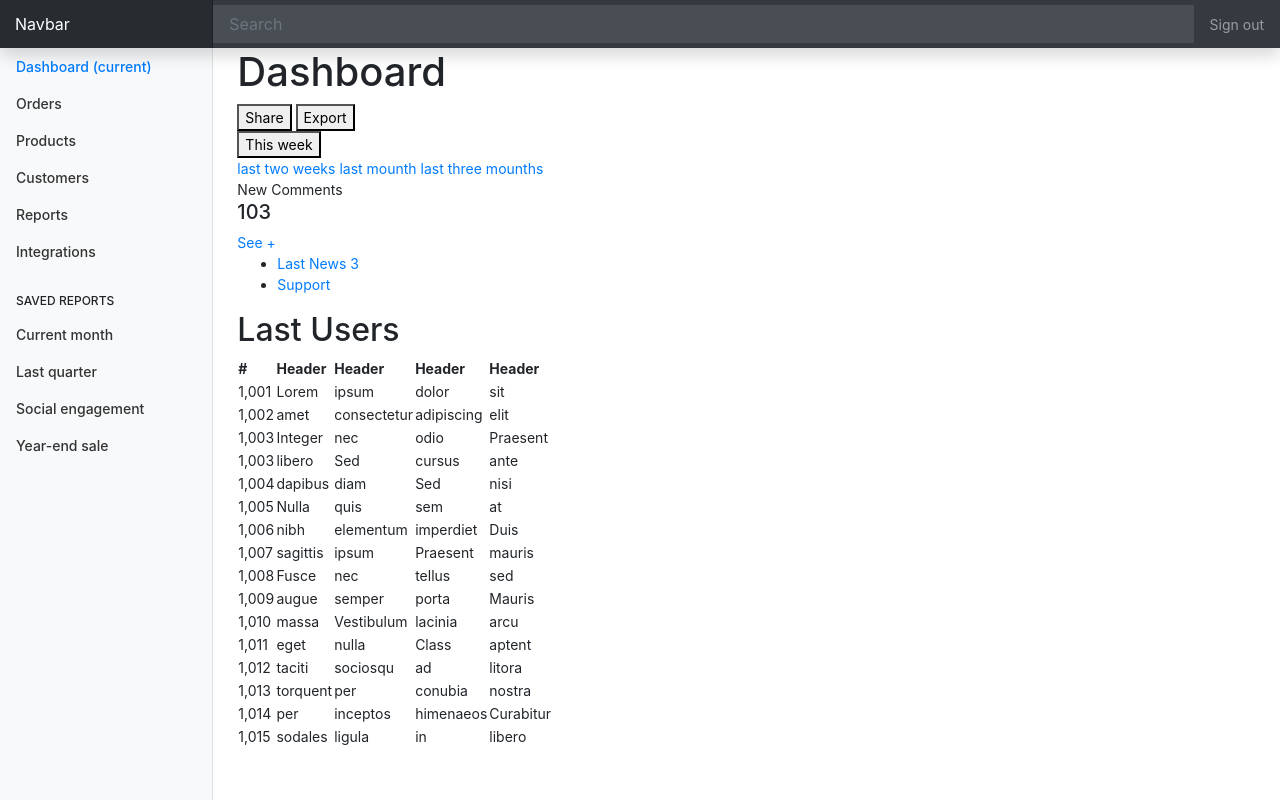
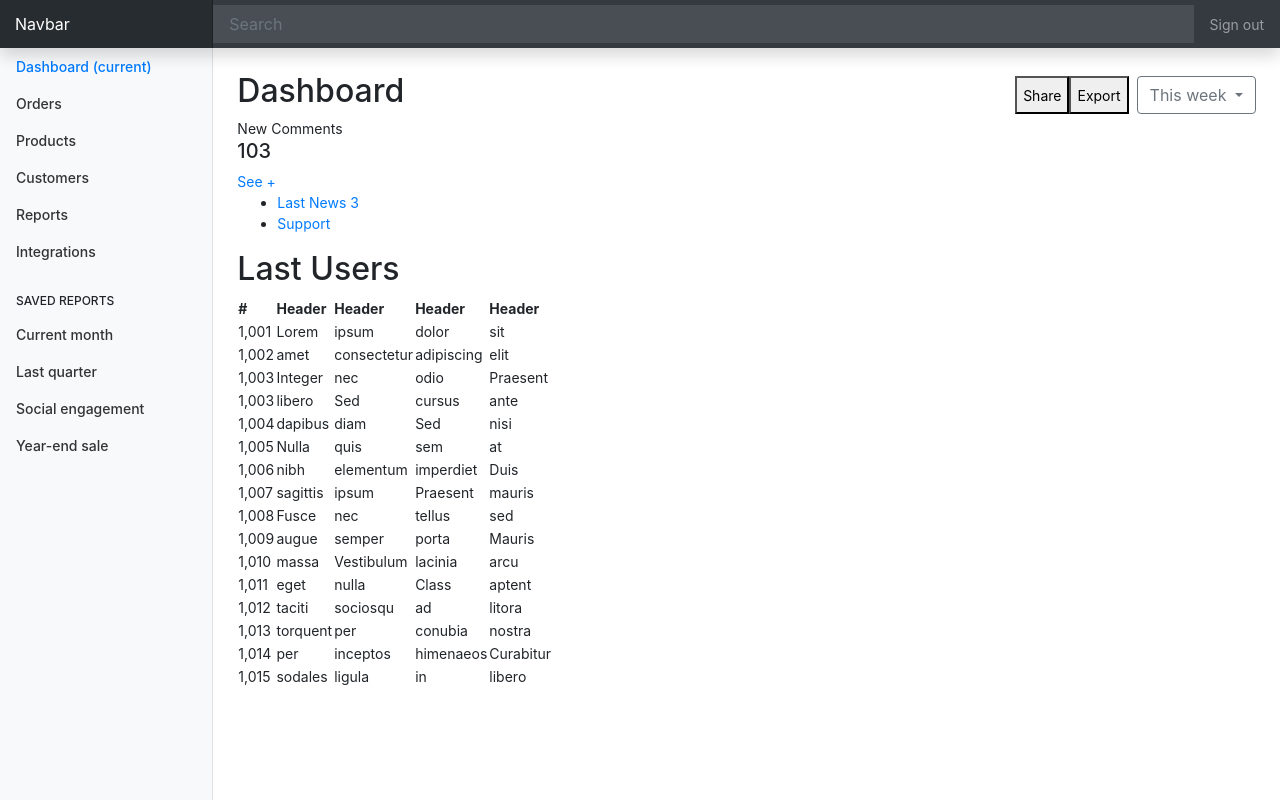
Before and after one commit to adrianoarrudaramos/dashboard-bootstrap4, a plain HTML site: page index.html in a window 1280 px wide. Drawn offline with Linux system fonts and the light colour scheme.

Commit message:
Ajuste linha Dashboard

```diff
--- a/index.html
+++ b/index.html
@@ -91,24 +91,28 @@
   </nav>
 
   <main role="main" class="col-10 ml-auto px-4">
-    <div class="">
-      <h1 class="">Dashboard</h1>
-      <div class="">
-        <div class="">
-          <button class="">Share</button>
-          <button class="">Export</button>
+
+    <div class="d-flex justify-content-between align-items-center mt-4">
+      <h1 class="h2">Dashboard</h1>
+      <div class="btn-toolbar" role="toolbar" aria-label="Toolbar with button groups">
+        <div class="btn-group mr-2" role="group" aria-label="First group">
+          <button class="button" class="btn btn-sm btn-outline-secondary">Share</button>
+          <button class="button" class="btn btn-sm btn-outline-secondary">Export</button>
         </div>
 
-        <div class="">
-          <button class="" type="button">
+        <div class="dropdown">
+          <button class="btn btn-outline-secondary dropdown-toggle" type="button"
+          id="dropdownMenuButton" data-toggle="dropdown" aria-haspopup="true"
+          aria-expanded="false">
             This week
           </button>
-          <div class="" >
-            <a class="" href="#">last two weeks</a>
-            <a class="" href="#">last mounth</a>
-            <a class="" href="#">last three mounths</a>
+          <div class="dropdown-menu dropdown-menu-right" aria-labelledby="dropdownMenuButton">
+            <a class="dropdown-item" href="#">last two weeks</a>
+            <a class="dropdown-item" href="#">last mounth</a>
+            <a class="dropdown-item" href="#">last three mounths</a>
           </div>
         </div>
+
       </div>
     </div>
 
```
